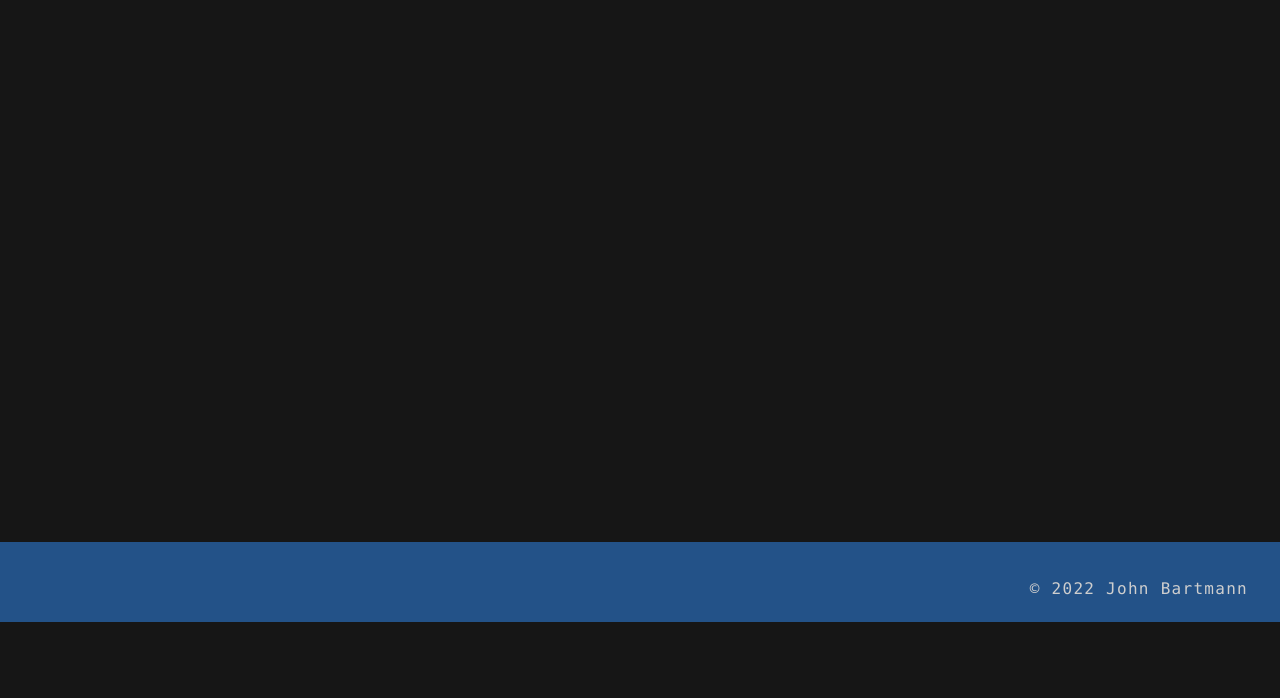
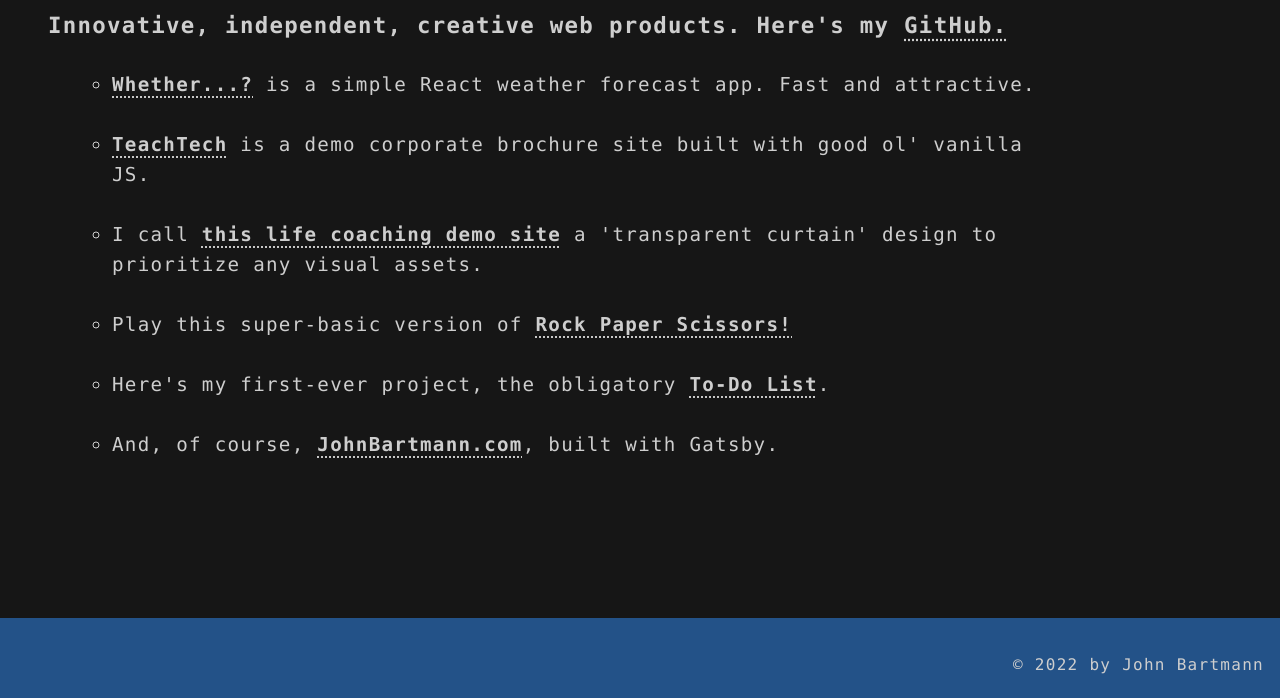
Before and after one commit to pravda23/jbcom, a Gatsby site: page /coding in a window 1280 px wide. Shown: the part 178-876 px from the top of the page. Before the commit the page ends 800 px from the top, so only its background shows below. Built offline with nearby package versions, Linux system fonts and the light colour scheme; Gatsby itself is replaced by a stand-in of ours.

Commit message:
updated coding page, layout tweaks

```diff
--- a/src/pages/coding.js
+++ b/src/pages/coding.js
@@ -4,10 +4,94 @@
 export default function Coding() {
   return (
     <Layout>
-      <div>
-        <a href="https://github.com/pravda23" target="_blank">
-          Here's my Github
-        </a>
+      <div className="wrapper">
+        <main>
+          <div className="main">
+            <h1>Front-end web development</h1>
+            <br />
+            <h3>
+              Innovative, independent, creative web products. Here's my{" "}
+              <a href="https://github.com/pravda23" target="_blank">
+                GitHub.
+              </a>
+            </h3>
+            <br />
+            <ul>
+              <li>
+                <a
+                  href="https://sprightly-dragon-a02641.netlify.app/"
+                  target="_blank"
+                  rel="noopener"
+                >
+                  <strong>Whether...?</strong>
+                </a>{" "}
+                is a simple React weather forecast app. Fast and attractive.
+              </li>
+              <br />
+              <li>
+                <a
+                  href="https://elegant-chebakia-666a3b.netlify.app/"
+                  target="_blank"
+                  rel="noopener"
+                >
+                  <strong>TeachTech</strong>
+                </a>{" "}
+                is a demo corporate brochure site built with good ol' vanilla
+                JS.
+              </li>
+              <br />
+              <li>
+                I call{" "}
+                <strong>
+                  <a
+                    href="https://radiant-custard-208af9.netlify.app/"
+                    target="_blank"
+                  >
+                    this life coaching demo site
+                  </a>
+                </strong>{" "}
+                a 'transparent curtain' design to prioritize any visual assets.
+              </li>
+              <br />
+              <li>
+                Play this super-basic version of{" "}
+                <strong>
+                  <a
+                    href="https://animated-mooncake-37e518.netlify.app/"
+                    target="_blank"
+                  >
+                    Rock Paper Scissors!
+                  </a>
+                </strong>{" "}
+              </li>
+              <br />
+
+              <li>
+                Here's my first-ever project, the obligatory{" "}
+                <strong>
+                  <a
+                    href="https://musical-dasik-1b22cc.netlify.app/"
+                    target="_blank"
+                  >
+                    To-Do List
+                  </a>
+                </strong>
+                .
+              </li>
+              <br />
+              <li>
+                And, of course,{" "}
+                <strong>
+                  <a href="https://johnbartmann.com" target="_blank">
+                    JohnBartmann.com
+                  </a>
+                </strong>
+                , built with Gatsby.
+              </li>
+              <br />
+            </ul>
+          </div>
+        </main>
       </div>
     </Layout>
   )
--- a/src/pages/components/Footer.js
+++ b/src/pages/components/Footer.js
@@ -4,7 +4,7 @@
 export default function Footer() {
   return (
     <footer className="footer">
-      <p>© 2022 John Bartmann</p>
+      <p>© 2022 by John Bartmann</p>
     </footer>
   )
 }
--- a/src/pages/components/Navbar.js
+++ b/src/pages/components/Navbar.js
@@ -16,8 +16,8 @@
           <a href="/writing">WRITING</a>
         </li>
         <li>
-          <a href="https://github.com/pravda23" target="_blank">
-            CODING
+          <a href="/coding" target="_blank">
+            FRONT-END DEV
           </a>
         </li>
         <li>
--- a/src/pages/index.js
+++ b/src/pages/index.js
@@ -12,7 +12,7 @@
             <br />
             <h3>
               I work with teams producing{" "}
-              <a href="/podcasting">podcasts & audio fictino</a>.
+              <a href="/podcasting">podcasts & audio fiction</a>.
             </h3>
             <br />
             <h3>
--- a/src/pages/styles/global.css
+++ b/src/pages/styles/global.css
@@ -140,15 +140,15 @@
 /* footer */
 
 .footer {
-  /* display: none; */
-  position: fixed;
-  bottom: 0px;
+  position: relative;
+  bottom: 0;
   width: 100%;
   height: clamp(10vh, 40px, 15vh);
   margin-top: auto;
+  margin-bottom: 0;
   color: var(--color-light);
   background-color: var(--color-dark);
-  padding: 2rem;
+  padding: 2rem 1rem 2rem 2rem;
   text-align: right;
 }
 
```
